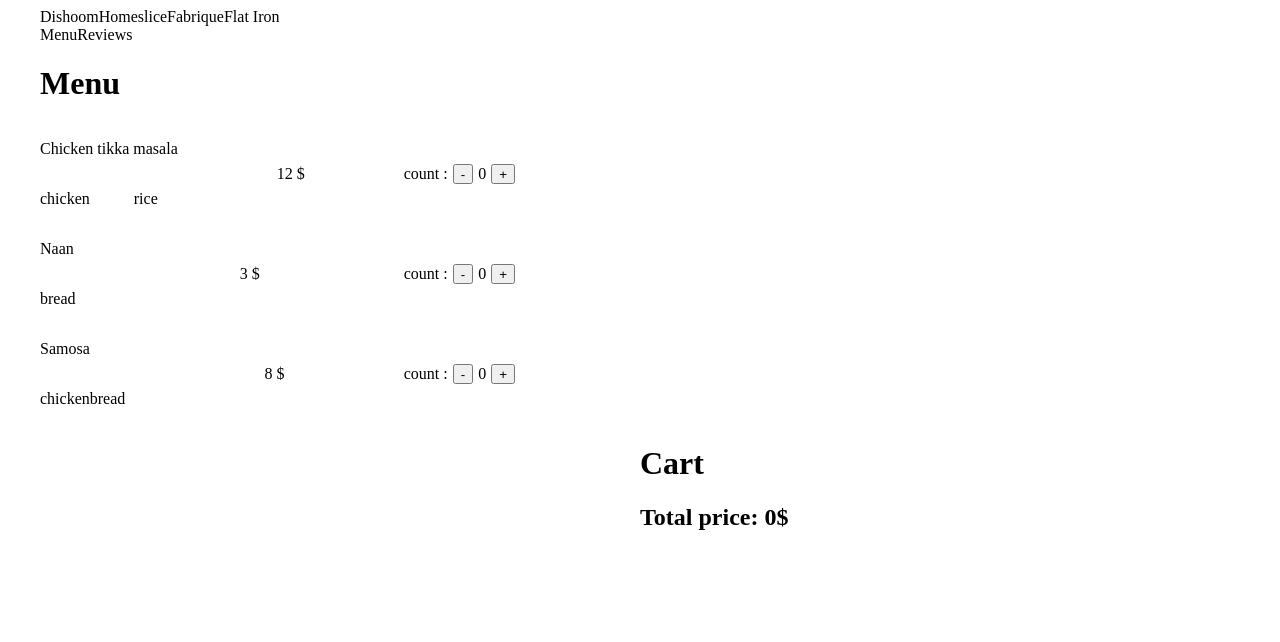
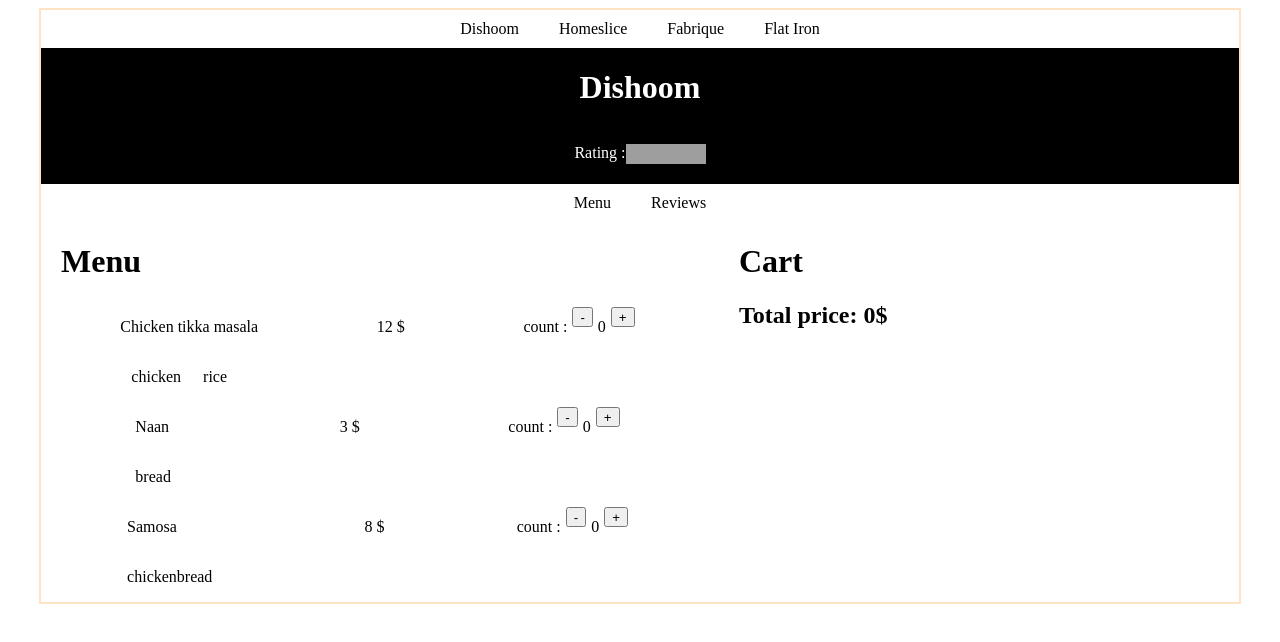
Before and after one commit to NikAndre/react-home-project, a React (Create React App) app: page / in a window 1280 px wide. Shown: the top 642 px of the page. Built offline with nearby package versions, Linux system fonts and the light colour scheme; grey boxes are pictures that could not be loaded.

Commit message:
styles added

```diff
--- a/src/Styles.css
+++ b/src/Styles.css
@@ -1,46 +1,91 @@
-button{
+button {
   height: 20px;
-    margin:5px;
+  margin: 5px;
 }
-.img-star{
-    width:20px;
+.img-star {
+  width: 20px;
   height: 20px;
 }
-.wrapper{
-    max-width: 500px;
+.wrapper {
+  display: flex;
+  justify-content: space-around;
+  padding-right: 20px;
+}
+.block-wrapper {
   display: flex;
   justify-content: space-between;
-    padding-right: 20px;
-    align-items: center;
+}
+.menu-block {
+  width: 680px;
+  padding-left: 20px;
+}
 
-}
-.container{
+.container {
   max-width: 1200px;
   margin: 0 auto;
+  border: 1px solid bisque;
 }
-.img-wrapper{
+.img-wrapper {
   display: flex;
+  background: inherit;
 }
-.review-block{
+.img-wrapper p img {
+  background: inherit;
+}
+.review-block {
   padding-right: 20px;
 }
-.component-wrapper{
+.component-wrapper {
   display: flex;
   justify-content: space-between;
   padding: 10px;
 }
-.cart-wrapper{
-    position: absolute;
-    min-width: 500px;
-    margin-top: 0px;
-    margin-left: 600px;
+.cart-wrapper {
+  box-sizing: border-box;
+  width: 500px;
 }
-.navigation-holder{
+.cart-product_wrapper {
+  display: flex;
+  align-items: center;
+  justify-content: space-between;
+}
+.cart-product_wrapper_name {
+  width: 200px;
+}
+.cart-product_wrapper_fullprice {
+  width: 100px;
+}
+
+.cart-product_count-block {
+  display: flex;
+  flex-direction: row;
+  justify-content: center;
+  width: 150px;
+}
+.cart-product_count-block button {
+  margin: 0px 5px;
+}
+.cart-product_count-block p {
+  margin: 0px 5px;
+}
+
+.navigation-holder {
   display: flex;
   justify-content: center;
 }
-.restaurant-name-wrapper{
+.restaurant-name-wrapper {
   display: flex;
   flex-direction: column;
   align-items: center;
+  background: black;
+
+  color: white;
 }
+.tab-wrapper {
+  display: flex;
+  justify-content: center;
+  margin-top: 10px;
+}
+.tab-element {
+  padding: 0px 20px 10px;
+}
--- a/src/components/menu/menu.js
+++ b/src/components/menu/menu.js
@@ -1,25 +1,25 @@
-import React from 'react';
+import React from "react";
 import Product from "../product/product";
-import propTypes from 'prop-types'
+import propTypes from "prop-types";
 import Cart from "../cart/cart";
+import "../../Styles.css";
 
-
-export default function  Menu ({menu}){
-    return(
-        <div>
+export default function Menu({ menu }) {
+  return (
+    <div className={"block-wrapper"}>
+      <div className={"menu-block"}>
         <h1>Menu</h1>
-            <div>
         {menu.map((id) => {
-                return <Product key = {id} id ={id}/>
+          return <Product key={id} id={id} />;
         })}
       </div>
       <div>
         <Cart />
       </div>
     </div>
-    )
+  );
 }
 
 Menu.propTypes = {
-    menu: propTypes.array.isRequired
-}
+  menu: propTypes.array.isRequired,
+};
--- a/src/components/navigation/navigation.js
+++ b/src/components/navigation/navigation.js
@@ -1,19 +1,19 @@
-import React, {useMemo, useState} from 'react'
-import propTypes from 'prop-types'
+import React, { useMemo, useState } from "react";
+import "../../Styles.css";
 
-export default function Tabs({tabs}){
+export default function Tabs({ tabs }) {
+  const [activeTab, setActiveTab] = useState(0);
+  console.log(tabs);
+  const { content } = tabs[activeTab];
 
-    const [activeTab, setActiveTab] = useState(0)
-    console.log(tabs)
-    const {content} = tabs[activeTab]
-
-    return(
+  return (
     <>
-            <div>
-                {tabs.map(({title},index)=>(
+      <div className={"tab-wrapper"}>
+        {tabs.map(({ title }, index) => (
           <span
-                     key = {title}
-                    onClick={()=> setActiveTab(index)}
+            className={"tab-element"}
+            key={title}
+            onClick={() => setActiveTab(index)}
           >
             {title}
           </span>
@@ -21,5 +21,5 @@
       </div>
       {content}
     </>
-    )
+  );
 }
--- a/src/components/rate/rate.js
+++ b/src/components/rate/rate.js
@@ -1,42 +1,43 @@
 import React from "react";
-import star from '../../images/star2.jpg'
-import '../../Styles.css'
-import propTypes from 'prop-types'
-import {connect} from "react-redux";
+import star from "../../images/1614522242_128-p-zvezda-na-belom-fone-148.png";
+import "../../Styles.css";
+import propTypes from "prop-types";
+import { connect } from "react-redux";
 
-function Rate(
-    {
-        reviewsId,
-        rate
-    }){
+function Rate({ reviewsId, rate }) {
   //console.log(rate, reviewsId)
   const renderStarRate = () => {
-        const arr = []
-        let i = 0
-        while(i < rate/reviewsId.length){
-            i++
-            arr.push(<p><img className={'img-star'} src={star} alt = 'star'></img></p>)
+    const arr = [];
+    let i = 0;
+    while (i < rate / reviewsId.length) {
+      i++;
+      arr.push(
+        <p>
+          <img className={"img-star"} src={star} alt="star"></img>
+        </p>
+      );
     }
-    return arr
-    }
+    return arr;
+  };
 
   return (
-        <div  className={'img-wrapper'}>
+    <div className={"img-wrapper"}>
       <p>Rating :</p>
       {renderStarRate()}
     </div>
-    )
+  );
 }
 
 Rate.propTypes = {
-    rate: propTypes.number.isRequired
-}
+  rate: propTypes.number.isRequired,
+};
 
-export default connect((state,ownProps)=>({
-   rate: ownProps.reviewsId.map(id => state.reviews[id])
-       .reduce((accum,review) => {
+export default connect((state, ownProps) => ({
+  rate: ownProps.reviewsId
+    .map((id) => state.reviews[id])
+    .reduce((accum, review) => {
       //console.log(review)
-            accum += review.rating
-           return accum
-       },0)
-}))(Rate)
+      accum += review.rating;
+      return accum;
+    }, 0),
+}))(Rate);
--- a/src/components/restaurant/restaraunt.js
+++ b/src/components/restaurant/restaraunt.js
@@ -2,42 +2,25 @@
 import Menu from "../menu/menu";
 import Rate from "../rate/rate";
 import Reviews from "../reviews/reviews";
-import propTypes from 'prop-types'
-import {connect} from "react-redux";
+import { connect } from "react-redux";
 import Tabs from "../navigation/navigation";
+import "../../Styles.css";
 
-function Restaurant({restaurant}){
-    const getRestaurantRating = () =>{
-        const sumRating = restaurant.reviews.map((review) => {
-            return review.rating
-        })
-            .reduce((accum, rate)=>{
-                accum += rate
-                return accum
-            },0)
-        return  sumRating/restaurant.reviews.length
-    }
+function Restaurant({ restaurant }) {
+  const tabs = [
+    { title: "Menu", content: <Menu menu={restaurant.menu} /> },
+    { title: "Reviews", content: <Reviews arrId={restaurant.reviews} /> },
+  ];
 
-    const tabs = [
-       {title: 'Menu' , content : <Menu menu = {restaurant.menu}/>},
-       {title: 'Reviews' , content : <Reviews arrId = {restaurant.reviews} />}
-    ]
-
-    return(
-        <div>
-            <Tabs tabs={tabs}/>
-        </div>
-    )
+  return (
+    <div>
+      <div className={"restaurant-name-wrapper"}>
+        <h1>{restaurant.name}</h1>
+        <Rate reviewsId={restaurant.reviews} />
+      </div>
+      <Tabs tabs={tabs} />
+    </div>
+  );
 }
 
-Restaurant.propTypes ={
-    restaurant: propTypes.shape({
-        menu: propTypes.array,
-        reviews: propTypes.array.isRequired
-    }).isRequired
-}
-
-
-
-
-export default connect()(Restaurant)
+export default connect()(Restaurant);
--- /dev/null
+++ b/src/components/review/review.js
@@ -0,0 +1,24 @@
+import React from "react";
+import Rate from "../rate/rate";
+import "../../Styles.css";
+import { connect } from "react-redux";
+
+function Review({ id, review, user }) {
+  //console.log(user)
+  return (
+    <div className={"review-block"}>
+      <p>
+        User: <b>{user.name}</b>
+      </p>
+      <p>Text: {review.text} </p>
+      <Rate reviewsId={[review.id]} />
+    </div>
+  );
+}
+
+const mapStateToProps = (state, ownProps) => ({
+  review: state.reviews[ownProps.id],
+  user: state.users[state.reviews[ownProps.id].userId],
+});
+
+export default connect(mapStateToProps)(Review);
--- a/src/components/reviews/review.js
+++ /dev/null
@@ -1,28 +0,0 @@
-import React from "react";
-import Rate from "../rate/rate";
-import '../../Styles.css'
-import {connect} from "react-redux";
-
-function Review (
-    {
-     id,
-     review,
-     user
-    }
-    ){
-    //console.log(user)
-    return (
-        <div className={'review-block'}>
-            <p>User: <b>{user.name}</b></p>
-            <p>Text: {review.text} </p>
-            <Rate  reviewsId = {[review.id]}/>
-        </div>
-    )
-}
-
-const mapStateToProps = (state,ownProps) => ({
-    review : state.reviews[ownProps.id],
-    user: state.users[state.reviews[ownProps.id].userId]
-})
-
-export default connect(mapStateToProps)(Review)
--- a/src/components/reviews/reviews.js
+++ b/src/components/reviews/reviews.js
@@ -1,46 +1,45 @@
 import React from "react";
-import Review from "./review";
-import {connect} from "react-redux";
-import {addReview} from "../redux/actions";
+import Review from "../review/review";
+import { connect } from "react-redux";
+import { addReview } from "../redux/actions";
+import Cart from "../cart/cart";
 
+function Reviews({ arrId, addReview }) {
+  const handleFormClick = (e) => {
+    e.preventDefault();
+    const name = e.target.name.value;
+    const text = e.target.text.value;
+    const rating = e.target.rating.value;
 
-function Reviews ({
-                      arrId,
-                      addReview
-                  }){
-
-    const  handleFormClick = (e) => {
-        e.preventDefault()
-        const name = e.target.name.value
-        const text = e.target.text.value
-        const rating = e.target.rating.value
-
-        addReview(name,text,rating)
-    }
+    addReview(name, text, rating);
+  };
 
   return (
-        <div>
+    <div className={"block-wrapper"}>
+      <div className={"menu-block"}>
         <h1>Reviews</h1>
-            <div className={'wrapper'}>
-            {
-                arrId.map((id)=> (<Review key = {id} id = {id}/>))
-            }
+        <div className={"wrapper"}>
+          {arrId.map((id) => (
+            <Review key={id} id={id} />
+          ))}
         </div>
         <div>
           <h2>Leave your review</h2>
           <form onSubmit={handleFormClick}>
-                    <input type={'text'}  name = {'name'} />
-                    <input type={'text'} name = {'text'} />
+            <input type={"text"} name={"name"} />
+            <input type={"text"} name={"text"} />
             <label>Rating</label>
-                    <input  name = {'rating'} type = {'number'}/>
-                    <button type={"submit"} > Отправить </button>
+            <input name={"rating"} type={"number"} />
+            <button type={"submit"}> Отправить </button>
           </form>
         </div>
       </div>
-    )
+      <Cart />
+    </div>
+  );
 }
-const mapStateToProps = state =>  ({})
-const mapDispatchToProps =  {
-    addReview
-}
-export default connect(mapStateToProps,mapDispatchToProps)(Reviews)
+const mapStateToProps = (state) => ({});
+const mapDispatchToProps = {
+  addReview,
+};
+export default connect(mapStateToProps, mapDispatchToProps)(Reviews);
```
Also changed, not shown: src/components/cart-product/cart-product.js (+18 -32 lines), 1 other file (tests, documents, lock files or other folders). Lines whose indentation alone changed are shown as unchanged.
